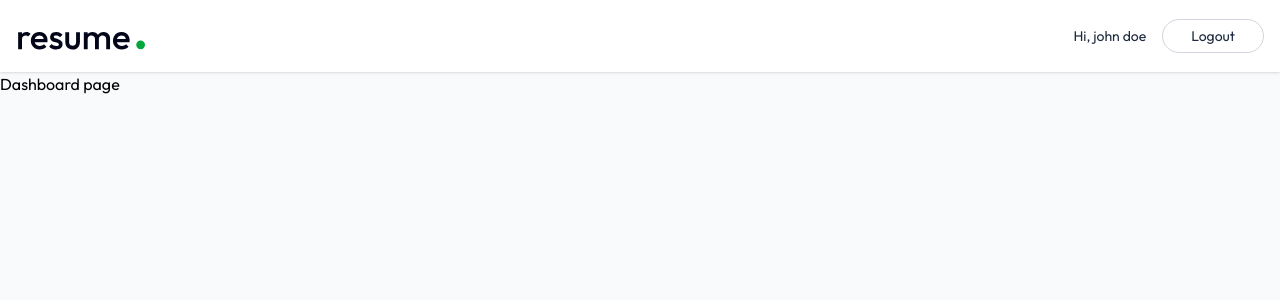
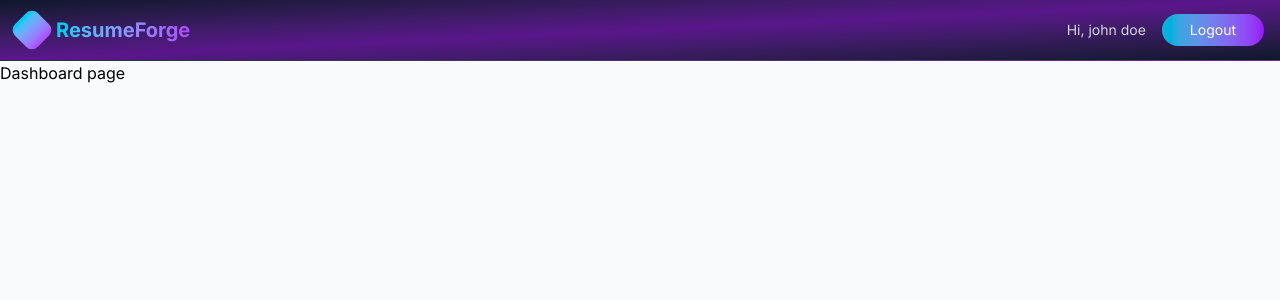
Before and after one commit to adil-aad/propel-resume-builder, a React (Vite) app in the folder client/: page /app in a window 1280 px wide. Shown: the top 300 px of the page. Built offline with nearby package versions, Linux system fonts and the light colour scheme.

Commit message:
Refactor NavBar component with updated styling and layout for enhanced user experience

```diff
--- a/client/src/components/NavBar.jsx
+++ b/client/src/components/NavBar.jsx
@@ -8,19 +8,26 @@ const NavBar = () => {
         navigate('/')
     }
   return (
-    <div className='shadow bg-white'>
-        <nav className='flex items-center justify-between max-w-7xl mx-auto px-4 py-3.5 text-slate-800
-        transition-all'>
-            <Link to='/'>
-                <img src="/logo.svg" alt="logo" className='h-11 w-auto'/>
+    <div className='bg-gradient-to-br from-slate-900 via-purple-900 to-slate-900 border-b border-white/10'>
+        <nav className='flex items-center justify-between max-w-7xl mx-auto px-4 py-3.5 transition-all'>
+            <Link to='/' className='flex items-center gap-2'>
+                <div className='w-8 h-8 bg-gradient-to-r from-cyan-400 to-purple-500 rounded-lg rotate-45'></div>
+                <span className='font-bold text-xl bg-gradient-to-r from-cyan-400 to-purple-500 bg-clip-text text-transparent'>ResumeForge</span>
             </Link>
             <div className='flex items-center gap-4 text-sm'>
-                <p className='max-sm:hidden'>Hi, {user?.name}</p>
-                <button onClick={logoutUser} className='bg-white hover:bg-slate-50 border border-gray-300 px-7 py-1.5
-                rounded-full active:scale-95 transition-all'>Logout</button>
+                <p className='max-sm:hidden text-gray-300'>Hi, {user?.name}</p>
+                <button onClick={logoutUser} className='bg-gradient-to-r from-cyan-500 to-purple-600 hover:shadow-lg hover:shadow-purple-500/25 text-white px-7 py-1.5 rounded-full active:scale-95 transition-all duration-300'>
+                    Logout
+                </button>
             </div>
         </nav>
 
+        <style>{`
+            @import url('https://fonts.googleapis.com/css2?family=Inter:opsz,wght@14..32,300;14..32,400;14..32,500;14..32,600;14..32,700;14..32,800&display=swap');
+            * {
+                font-family: 'Inter', sans-serif;
+            }
+        `}</style>
     </div>
   )
 }
```
